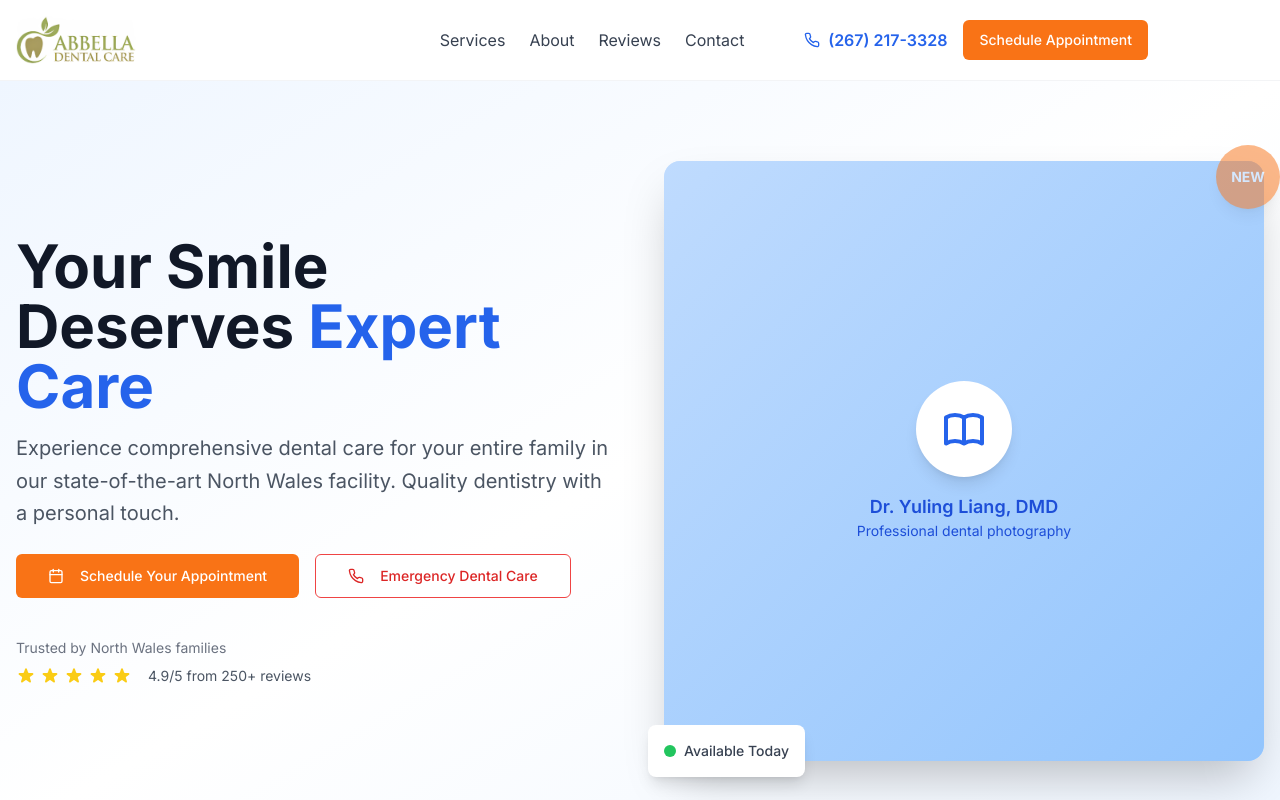
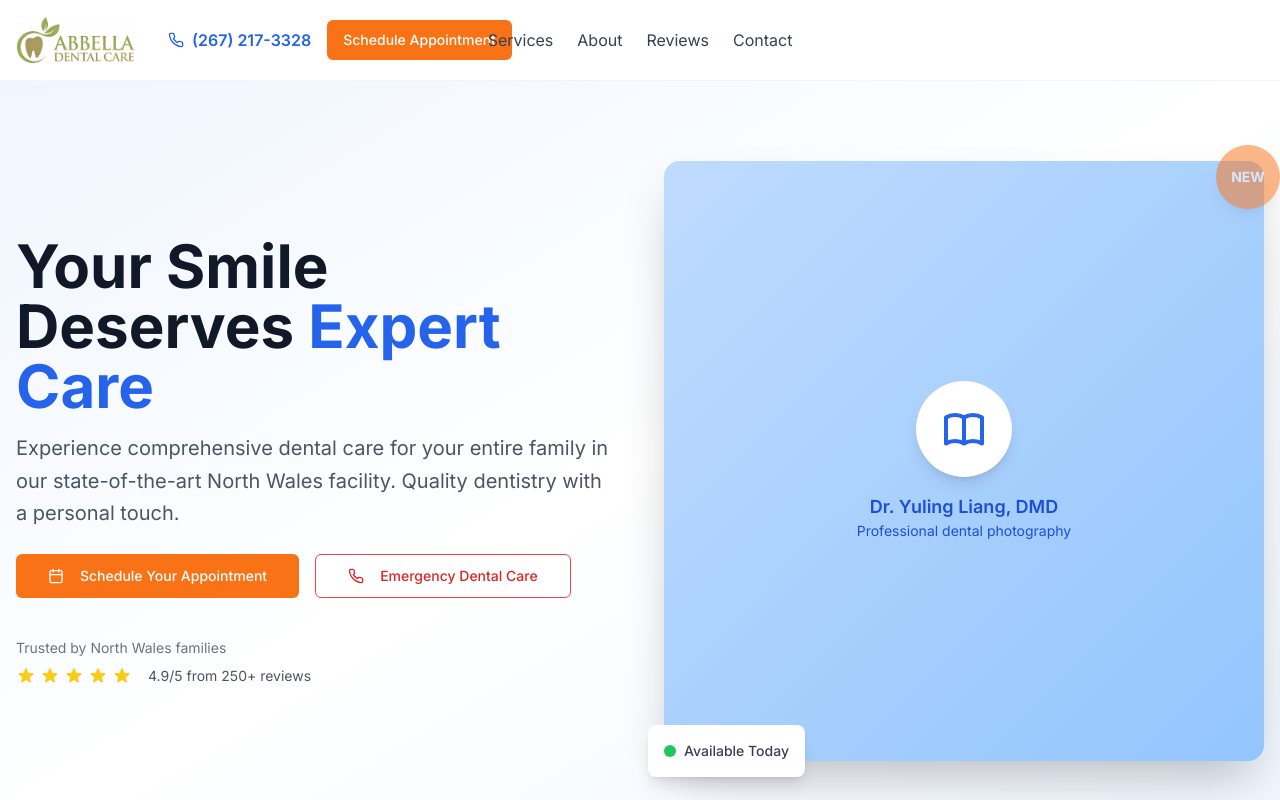
Before and after one commit to arifuahmed1/abella-smile-rebuild, a React (Vite) app: page / in a window 1280 px wide. Shown: the top 800 px of the page. Built offline with nearby package versions, Linux system fonts and the light colour scheme.

Commit message:
Fix: Move contact info to the left
Move the phone number and "Schedule Appointment" button to the left side of the header, aligning them with the logo.

```diff
--- a/src/pages/Index.tsx
+++ b/src/pages/Index.tsx
@@ -1,4 +1,3 @@
-
 import React from 'react';
 import { Phone, MapPin, Clock, Star, Shield, Heart, Award, Users } from 'lucide-react';
 import { Button } from '@/components/ui/button';
@@ -11,6 +10,7 @@ import Testimonials from '@/components/Testimonials';
 import Insurance from '@/components/Insurance';
 import Contact from '@/components/Contact';
 import Footer from '@/components/Footer';
+
 const Index = () => {
   const handleSmoothScroll = (elementId: string) => {
     const element = document.getElementById(elementId);
@@ -21,31 +21,48 @@ const Index = () => {
       });
     }
   };
+
   const handleScheduleAppointment = () => {
     // Scroll to contact section for appointment scheduling
     handleSmoothScroll('contact');
   };
+
   const handleEmergencyCall = () => {
     // Initiate phone call for emergency care
     window.open('tel:267-217-3328', '_self');
   };
-  return <div className="min-h-screen bg-white">
+
+  return (
+    <div className="min-h-screen bg-white">
       {/* Header */}
       <header className="sticky top-0 z-50 bg-white/95 backdrop-blur-sm border-b border-gray-100">
         <div className="container mx-auto px-4 py-4">
           <div className="flex items-center justify-between">
+            {/* Left side - Logo and Contact Info */}
+            <div className="flex items-center space-x-8">
               {/* Logo */}
-            <div className="flex items-center space-x-3">
-              <img alt="Abbella Dental Care Logo" className="h-12 w-auto" src="/lovable-uploads/b30c4365-1bbe-495b-90e1-c71a31115905.png" />
+              <div className="flex items-center">
+                <img
+                  alt="Abbella Dental Care Logo"
+                  className="h-12 w-auto"
+                  src="/lovable-uploads/b30c4365-1bbe-495b-90e1-c71a31115905.png"
+                />
               </div>
 
-            {/* Desktop Navigation & Contact */}
-            <div className="hidden lg:flex items-center justify-between w-full max-w-4xl mx-auto">
-              {/* Spacer for logo */}
-              <div className="w-32"></div>
+              {/* Contact Info - Desktop only */}
+              <div className="hidden lg:flex items-center space-x-4">
+                <a href="tel:267-217-3328" className="flex items-center space-x-2 text-blue-600 hover:text-blue-700 transition-colors">
+                  <Phone className="w-4 h-4" />
+                  <span className="font-semibold">(267) 217-3328</span>
+                </a>
+                <Button onClick={handleScheduleAppointment} className="bg-orange-500 hover:bg-orange-600 text-white">
+                  Schedule Appointment
+                </Button>
+              </div>
+            </div>
 
             {/* Centered Navigation */}
-              <nav className="flex items-center space-x-6">
+            <nav className="hidden lg:flex items-center space-x-6 absolute left-1/2 transform -translate-x-1/2">
               <button onClick={() => handleSmoothScroll('services')} className="text-gray-700 hover:text-blue-600 transition-colors cursor-pointer">
                 Services
               </button>
@@ -59,18 +76,6 @@ const Index = () => {
                 Contact
               </button>
             </nav>
-
-              {/* Contact Info */}
-              <div className="flex items-center space-x-4">
-                <a href="tel:267-217-3328" className="flex items-center space-x-2 text-blue-600 hover:text-blue-700 transition-colors">
-                  <Phone className="w-4 h-4" />
-                  <span className="font-semibold">(267) 217-3328</span>
-                </a>
-                <Button onClick={handleScheduleAppointment} className="bg-orange-500 hover:bg-orange-600 text-white">
-                  Schedule Appointment
-                </Button>
-              </div>
-            </div>
 
             {/* Mobile Menu Button */}
             <div className="lg:hidden">
@@ -257,6 +262,8 @@ const Index = () => {
 
       {/* Footer */}
       <Footer />
-    </div>;
+    </div>
+  );
 };
+
 export default Index;
```
Lines whose indentation alone changed are shown as unchanged.
